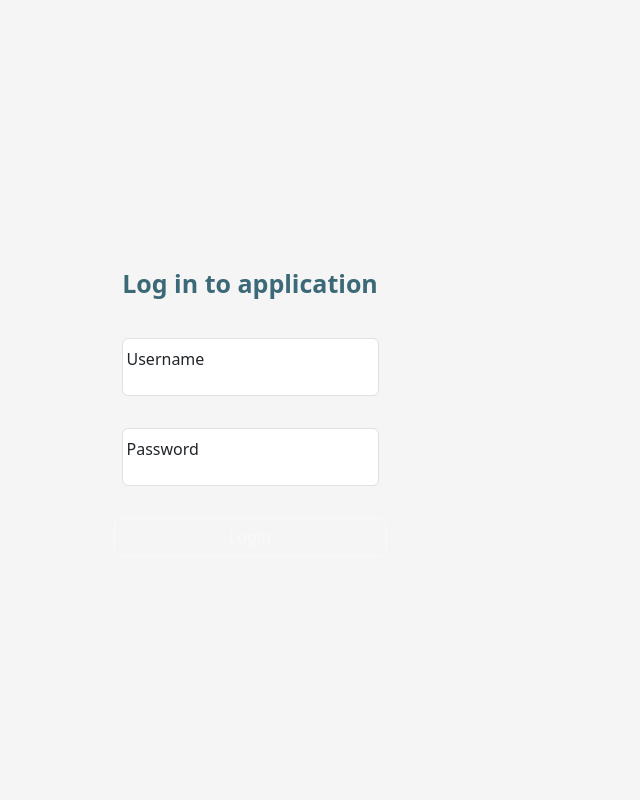
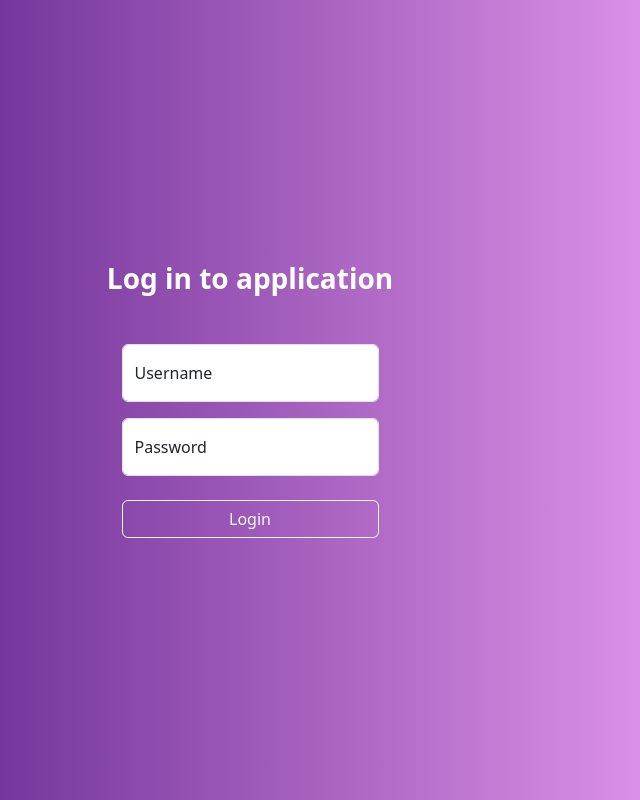
Before and after one commit to Francormin/fullstackopen-bootcamp, a React (Vite) app in the folder part7/exercises-blog-list-2/: page /blogs in a window 1280 px wide. Shown: the whole page, without its empty margins (390-1030 px from the left). Built offline with nearby package versions, Linux system fonts and the light colour scheme.

Commit message:
loginForm additional css styles

```diff
--- a/part7/exercises-blog-list-2/src/components/LoginForm.css
+++ b/part7/exercises-blog-list-2/src/components/LoginForm.css
@@ -4,29 +4,19 @@
   align-items: center;
   justify-content: center;
   height: 100vh;
-  background-color: #f5f5f5;
+  background: rgb(113, 50, 152);
+  background: linear-gradient(90deg, rgba(113, 50, 152, 1) 28%, rgba(223, 148, 233, 1) 83%);
   text-align: center;
 }
 
 .title {
-  padding: 1.5rem;
-  font-size: 25px;
+  margin-bottom: 3rem;
+  font-size: 28px;
   font-weight: bold;
   text-align: center;
-  color: #3c6978;
+  color: white;
 }
 
-form div {
-  padding: 0.5rem;
+.loginForm {
+  min-width: 20%;
 }
-
-.loginButton {
-  margin-top: 1rem;
-  padding: 0.5rem 1rem;
-  background-color: #4caf50;
-  color: white;
-  border: none;
-  border-radius: 5px;
-  cursor: pointer;
-  font-size: 15px;
-}
```
